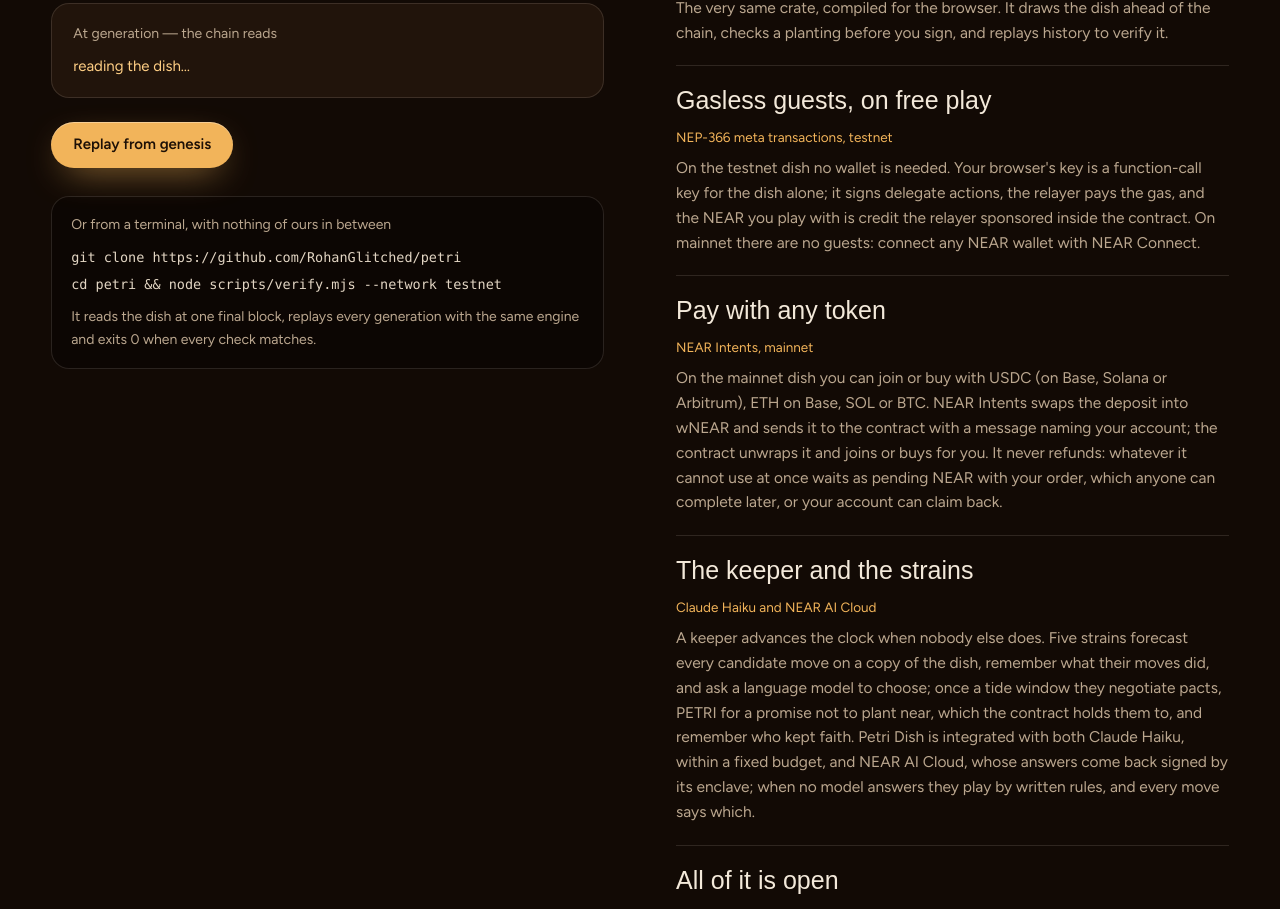
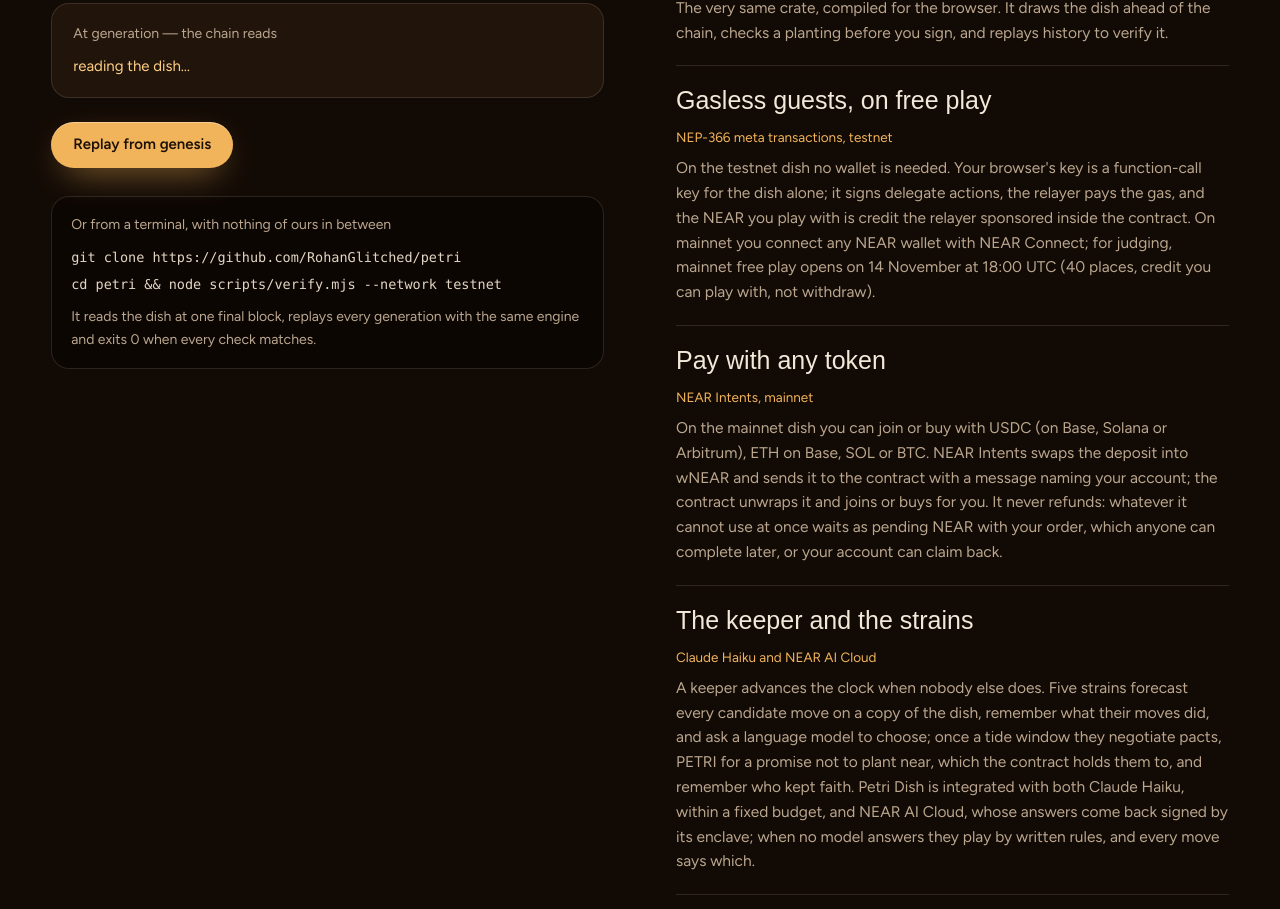
Before and after one commit to RohanGlitched/petri, a Next.js app in the folder web/: page / in a window 1280 px wide. Shown: the part 8679-9588 px from the top of the page. Built offline with nearby package versions, Linux system fonts and the light colour scheme; no server answers; a web font is replaced by a local one.

Commit message:
Home: the gasless-guests part names mainnet free play for judging

```diff
--- a/web/src/components/home/ProofBand.tsx
+++ b/web/src/components/home/ProofBand.tsx
@@ -22,7 +22,7 @@ const PARTS = [
   {
     name: "Gasless guests, on free play",
     where: "NEP-366 meta transactions, testnet",
-    text: "On the testnet dish no wallet is needed. Your browser's key is a function-call key for the dish alone; it signs delegate actions, the relayer pays the gas, and the NEAR you play with is credit the relayer sponsored inside the contract. On mainnet there are no guests: connect any NEAR wallet with NEAR Connect.",
+    text: "On the testnet dish no wallet is needed. Your browser's key is a function-call key for the dish alone; it signs delegate actions, the relayer pays the gas, and the NEAR you play with is credit the relayer sponsored inside the contract. On mainnet you connect any NEAR wallet with NEAR Connect; for judging, mainnet free play opens on 14 November at 18:00 UTC (40 places, credit you can play with, not withdraw).",
   },
   {
     name: "Pay with any token",
```
